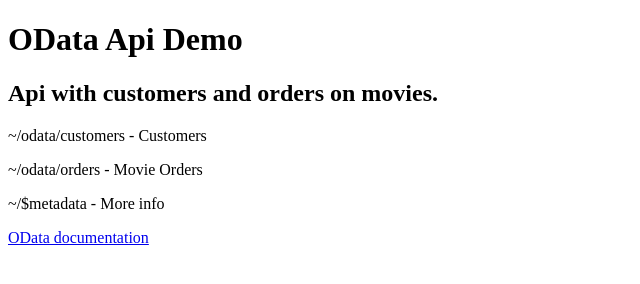
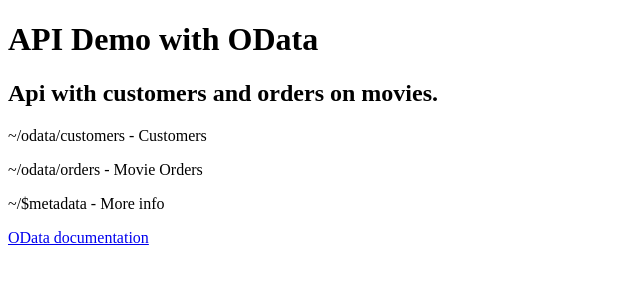
Before and after one commit to astrolans/odata-api-ci-cd-demo, a plain HTML site: page wwwroot/index.html in a window 1280 px wide. Shown: the whole page, without its empty margins (0-640 px from the left). Drawn offline with Linux system fonts and the light colour scheme.

Commit message:
Update index.html
Change title and header.

```diff
--- a/wwwroot/index.html
+++ b/wwwroot/index.html
@@ -2,10 +2,10 @@
 <html>
 <head>
     <meta charset="utf-8" />
-    <title>OData Api Demo</title>
+    <title>API Demo with OData</title>
 </head>
 <body>
-    <h1>OData Api Demo</h1>
+    <h1>API Demo with OData</h1>
     <h2>Api with customers and orders on movies.</h2>
     <p>~/odata/customers - Customers</p>
     <p>~/odata/orders - Movie Orders</p>
```
